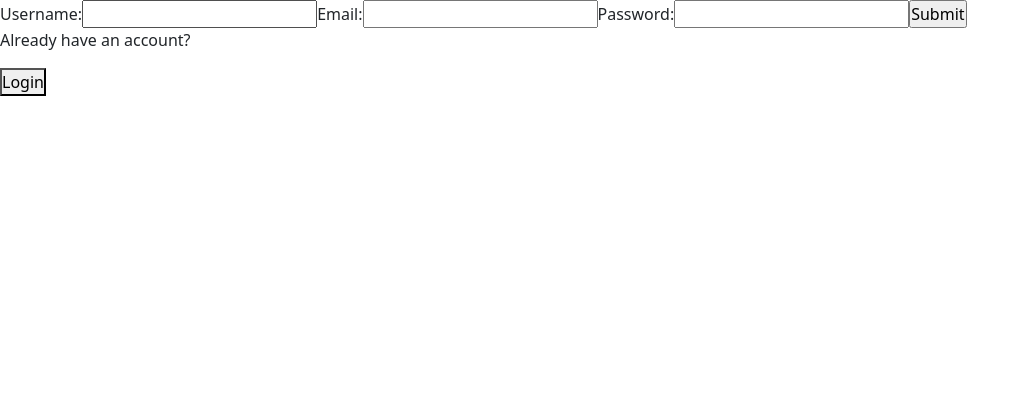
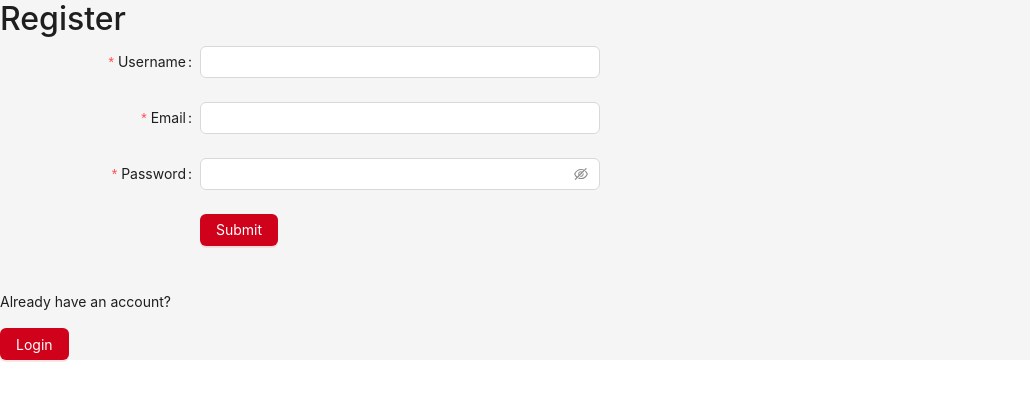
Before and after one commit to damante21/pill_tracker, a React (Vite) app in the folder frontend/pillTracker/: page /register in a window 1280 px wide. Shown: the top 400 px of the page, without its empty margins (0-1030 px from the left). Built offline with nearby package versions, Linux system fonts and the light colour scheme.

Commit message:
Made register page match styling.

```diff
--- a/frontend/pillTracker/src/pages/Login/Login.jsx
+++ b/frontend/pillTracker/src/pages/Login/Login.jsx
@@ -1,6 +1,6 @@
 import React, {useState} from 'react'
 import  { useNavigate  } from 'react-router-dom'
-import { Layout, Form, Button, Input, Menu, theme, Avatar, Dropdown } from "antd";
+import { Layout, Form, Button, Input, } from "antd";
 
 
 export default function Login(){
@@ -10,8 +10,6 @@ export default function Login(){
     const navigate = useNavigate();
     const { Header, Content } = Layout;
 
-    console.log(username)
-    console.log(password)
     async function onFinish(e) {
         try {
           const response = await fetch(`http://127.0.0.1:8000/api/api-token-auth`, {
--- a/frontend/pillTracker/src/pages/Register/Register.jsx
+++ b/frontend/pillTracker/src/pages/Register/Register.jsx
@@ -1,20 +1,29 @@
 import axios from "axios";
-import React from 'react'
+import React, {useState} from 'react'
 import  { useNavigate  } from 'react-router-dom'
+import { Layout, Form, Button, Input, } from "antd";
+
 
 export default function Register(){
 
+    const [password, setPassword] = useState("");
+    const [username, setUsername] = useState("");
+    const [email, setEmail] = useState("");
     const navigate = useNavigate();
+    const { Header, Content } = Layout;
 
-    const handleSubmit = (e) => {
-        e.preventDefault();
+    const onFinish = (e) => {
         const data = {
-            'username': e.target['username'].value,
-            'email': e.target['email'].value,
-            'password': e.target['password'].value
+            'username': username,
+            'email': email,
+            'password': password
         }
         sendData(data)
     }
+
+    const onFinishFailed = (errorInfo) => {
+        console.log('Failed:', errorInfo);
+      };
 
     const sendData = (data) => {
         axios.post(`http://127.0.0.1:8000/api/register/`, data)
@@ -27,31 +36,65 @@ export default function Register(){
     function loginButtonClick(e){
         e.preventDefault()
         navigate('/Login/')
-      }
+    }
 
+    function handleUsernameChange(e) {
+        setUsername(e.target.value);
+    }
+
+    function handlePasswordChange(e) {
+        setPassword(e.target.value);
+    }
+
+    function handleEmailChange(e) {
+        setEmail(e.target.value);
+    }
 
 
     return(
-        <div>
-        <form onSubmit={e => {handleSubmit(e)}}>
-            <label>
-                Username:
-                <input type={'text'} name='username' required/><br/>
-            </label>
-            <label>
-                Email:
-                <input type={'text'} name='email' required/><br/>
-            </label>
-            <label>
-                Password:
-                <input type={'password'} name='password' required/><br/>
-            </label>
-            <input type='submit' value={'Submit'}></input>
-        </form>
-        <div>
+        <Layout>
+        <Content>
+            <h2 style={{right: '100px'}}>Register</h2>
+            <Form
+            name="basic"
+            labelCol={{ span: 8 }}
+            wrapperCol={{ span: 16 }}
+            style={{ maxWidth: 600 }}
+            initialValues={{ remember: true }}
+            onFinish={onFinish}
+            onFinishFailed={onFinishFailed}
+            autoComplete="off"
+            >
+            <Form.Item
+                label='Username'
+                name='username'
+                rules={[{ required: true, message: 'Please input your username!' }]}
+            >
+                <Input onChange={handleUsernameChange}/>
+            </Form.Item>
+            <Form.Item
+                label='Email'
+                name='email'
+                rules={[{ required: true, message: 'Please input your username!' }]}
+            >
+                <Input onChange={handleEmailChange}/>
+            </Form.Item>
+            <Form.Item
+                label='Password'
+                name='password'
+                rules={[{ required: true, message: 'Please input your password!' }]}
+            >
+                <Input.Password onChange={handlePasswordChange}/>
+            </Form.Item>
+            <Form.Item wrapperCol={{ offset: 8, span: 16 }}>
+                <Button type="primary" htmlType="submit">
+                Submit
+                </Button>
+            </Form.Item>
+            </Form><br/>
             <p>Already have an account?</p>
-            <button onClick={loginButtonClick}>Login</button>
-        </div>
-        </div>
+            <Button type="primary" onClick={loginButtonClick}>Login</Button>
+        </Content>
+      </Layout>
     )
 }
```
